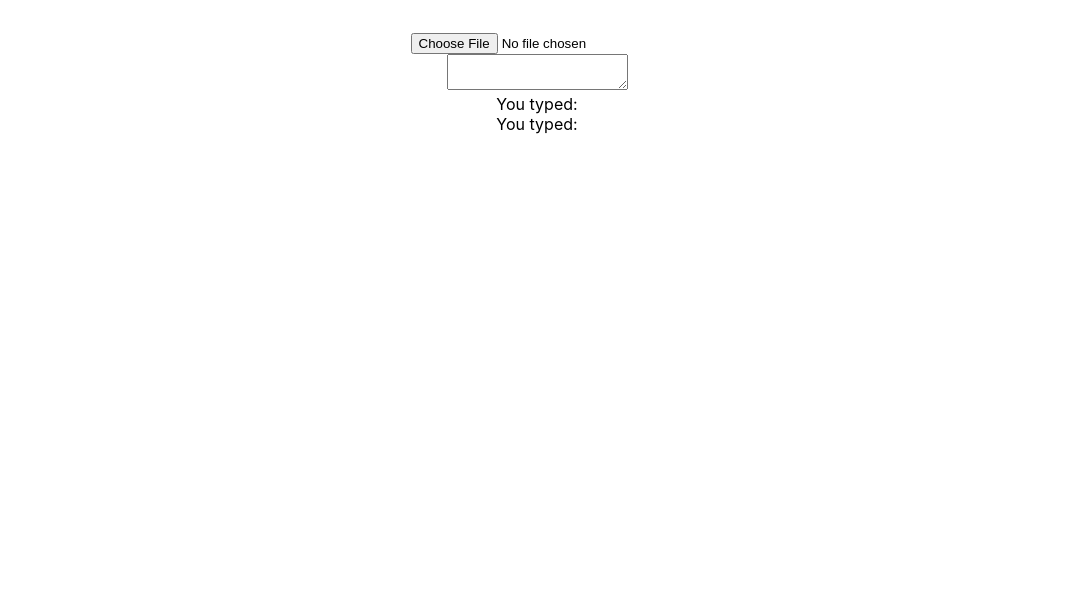
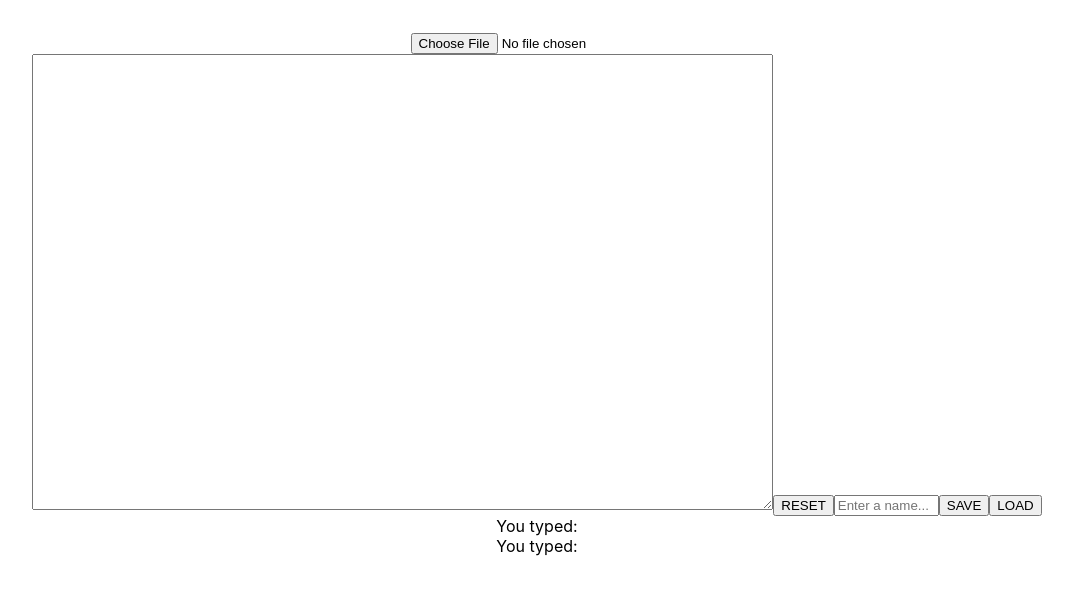
Before and after one commit to toxicafunk/markdown-manager, a React (Create React App) app: page / in a window 1280 px wide. Shown: the top 594 px of the page, without its empty margins (103-1176 px from the left). Built offline with nearby package versions, Linux system fonts and the light colour scheme.

Commit message:
Save and Load to/from LocalStorage

```diff
--- a/src/App.js
+++ b/src/App.js
@@ -11,7 +11,11 @@ const CapViewer = Viewer
 class App extends React.Component {
   constructor(props) {
     super(props);
-    this.state = {typed: ''};
+    this.state = {typed: '', mdname: ''};
+  }
+
+  handleReset = () => {
+    this.setState({typed: ""});
   }
 
   handleBlur = (text) => {
@@ -22,11 +26,24 @@ class App extends React.Component {
     this.setState({typed: text});
   }
 
+  handleSave = () => {
+    localStorage.setItem(this.state.mdname, JSON.stringify(this.state.typed))
+  }
+
+  handleLoad = () => {
+    this.setState({typed: JSON.parse(localStorage.getItem(this.state.mdname))})
+  }
+
+  handleSetName = (name) => {
+    this.setState({mdname: name});
+  }
+
   render() {
     return (
       <div className="App">
         <ImportFromFileBody onUpload={this.handleUpload}/>
-        <Editor onBlur={this.handleBlur} />
+        <Editor onBlur={this.handleBlur} onReset={this.handleReset} onSave={this.handleSave}
+           onSetName={this.handleSetName} onLoad={this.handleLoad} text={this.state.typed} />
         <Viewer text={md.render(this.state.typed)} />
         <CapViewer text={this.state.typed.toUpperCase()} />
     </div>
--- a/src/components/editor.js
+++ b/src/components/editor.js
@@ -6,9 +6,29 @@ class Editor extends React.Component {
     this.props.onBlur(event.target.value);
   }
 
+  onClick() {
+    this.props.onReset();
+  }
+
+  onSave() {
+    this.props.onSave();
+  }
+
+  onLoad() {
+    this.props.onLoad();
+  }
+
+  onSetName(event) {
+    this.props.onSetName(event.target.value);
+  }
+
   render() {
     return <div>
-        <textarea onChange={this.onChange.bind(this)}/>
+      <textarea onChange={this.onChange.bind(this)} value={this.props.text}  rows="30" cols="90"/>
+      <button onClick={this.onClick.bind(this)}>RESET</button>
+      <input name="mdname" onChange={this.onSetName.bind(this)} type="text" placeholder="Enter a name..." minLength="4" maxLength="8" size="10" />
+      <button onClick={this.onSave.bind(this)}>SAVE</button>
+      <button onClick={this.onLoad.bind(this)}>LOAD</button>
       </div>
   }
 }
```
